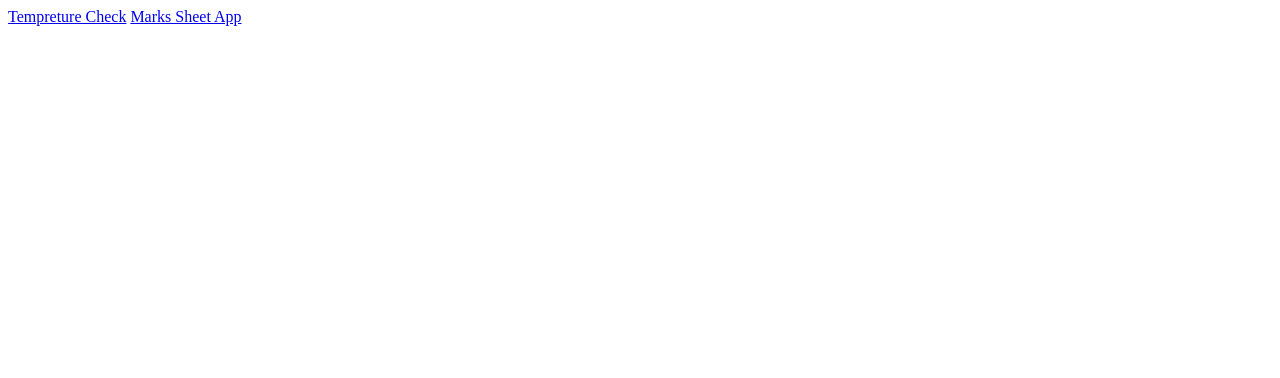
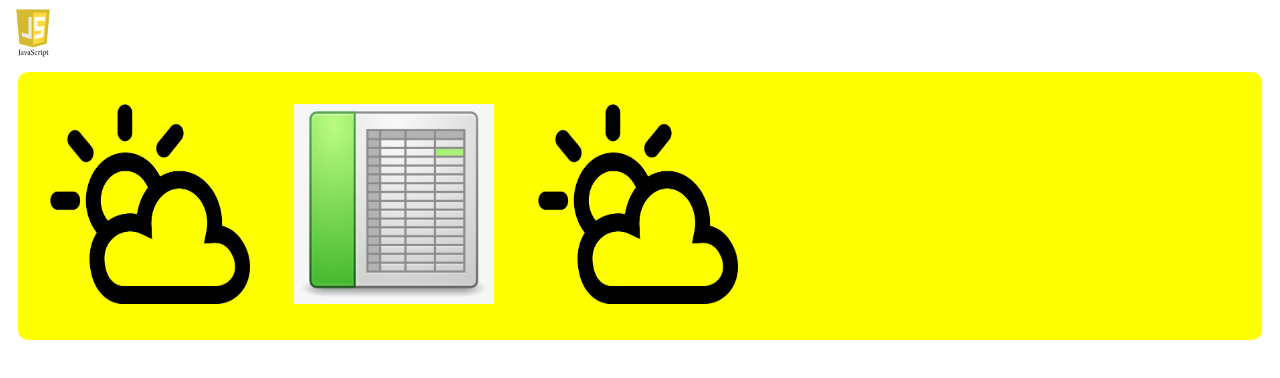
Before and after one commit to muhammadjunaidharoon/JavaScriptPractice, a plain HTML site: page index.html in a window 1280 px wide. Drawn offline with Linux system fonts and the light colour scheme.

Commit message:
Update Index Page

```diff
--- a/index.html
+++ b/index.html
@@ -5,9 +5,20 @@
     <meta http-equiv="X-UA-Compatible" content="IE=edge">
     <meta name="viewport" content="width=device-width, initial-scale=1.0">
     <title>Java Script Practice</title>
+    <link rel="stylesheet" href="style.css">
 </head>
 <body>
-    <a href="./tempretureCheck/index.html">Tempreture Check</a>
-    <a href="./MarksSheet/index.html">Marks Sheet App</a>
+    <header>
+    <img src="./images/javascript-39393.png" alt="">
+
+    </header>
+    <div class="container">
+        <a href="./tempretureCheck/index.html">
+            <img src="./images/Weather Image.png" alt="Weather App" class="appImage"></a>
+        <a href="./MarksSheet/index.html" >
+            <img src="./images/Marksheet Image.png" alt="Marks Sheet App" class="appImage"></a>
+        <a href="./tempretureCheck/index.html" >
+            <img src="./images/Weather Image.png" alt="Weather App" class="appImage"></a>
+    </div>
 </body>
 </html>
--- /dev/null
+++ b/style.css
@@ -0,0 +1,42 @@
+.header{
+    margin: 10px;
+    padding: 20px;
+    width: 20px;
+
+}
+.container{
+    margin: 10px;
+    padding: 10px;
+    border: 2px solid yellow;
+    background-color: yellow;
+    border-radius: 10px;
+    display: flexbox;
+    justify-content: space-between;
+    flex-flow: column row;
+
+    /* align-items: center; */
+
+    /* flex-basis: content; */
+    /* height: 45vh;
+    justify-content: center;
+    align-items: center;
+    border: 1px solid green; */
+    /* align-self: center; */
+}
+
+div>a>img{
+    width: 200px;
+    height: 200px;
+    margin: 10px;
+    padding: 10px;
+
+}
+
+.class1{
+    display: flex;
+
+}
+header>img{
+    width: 50px;
+    height: 50px;
+}
```
Also changed, not shown: images/Marksheet Image.png (added), images/Weather Image.png (added), images/javascript-39393.png (added).
